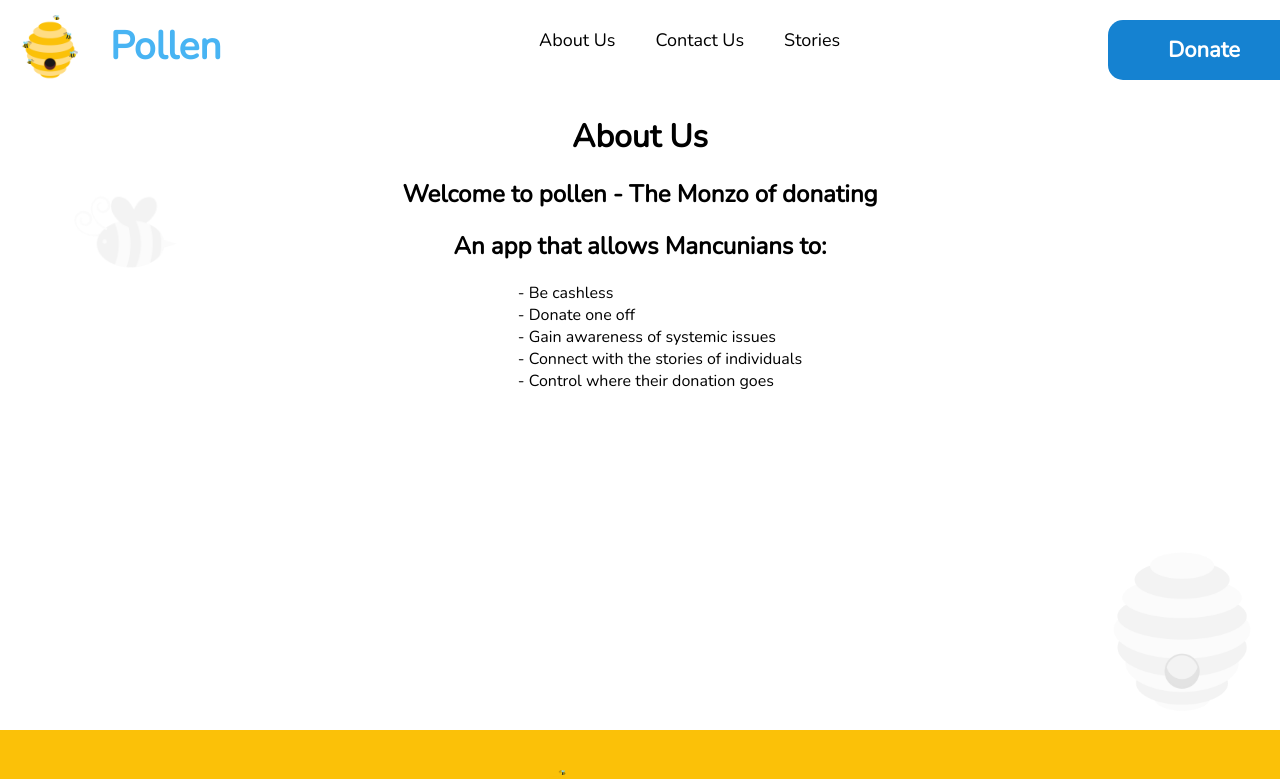
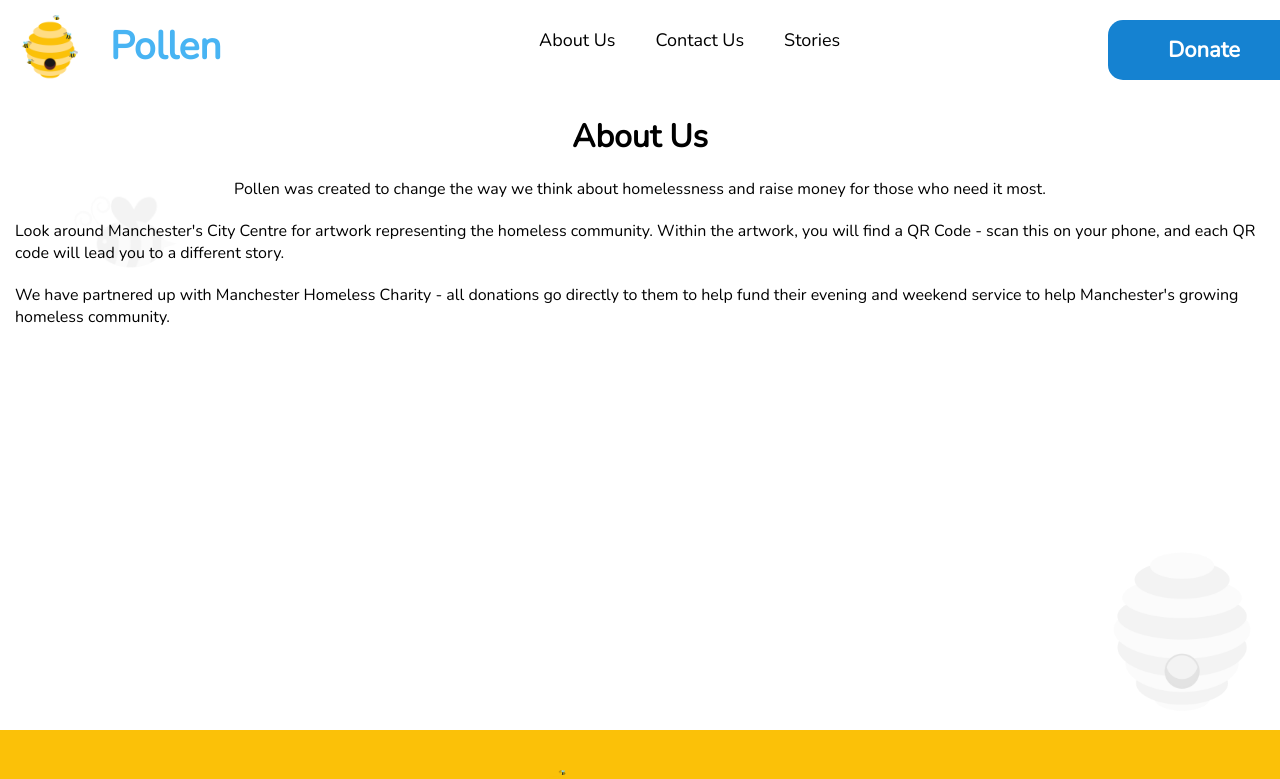
Before and after one commit to CharlyMannion/project-pollen-frontend, a React (Create React App) app: page /aboutus in a window 1280 px wide. Shown: the top 779 px of the page. Built offline with nearby package versions, Linux system fonts and the light colour scheme.

Commit message:
updates aboutUs component page

```diff
--- a/src/App.css
+++ b/src/App.css
@@ -195,6 +195,8 @@
   background-position: left top, right bottom;
   background-repeat: no-repeat;
   background-size: 20%, 15%;
+  padding-left: 10%;
+  padding-right: 10%;
 }
 
 @keyframes App-logo-spin {
--- a/src/pages/AboutUs.jsx
+++ b/src/pages/AboutUs.jsx
@@ -6,21 +6,10 @@
     return (
       <Fade>
       <body className="text-page">
-        <h1> About Us</h1>
-        <br/>
-        <h2>
-            Welcome to pollen - The Monzo of donating
-        </h2>
-        <br />
-        <h2>An app that allows Mancunians to:</h2>
-        <br />
-        <ul class="bullet">
-          <li>- Be cashless</li>
-          <li>- Donate one off</li>
-          <li>- Gain awareness of systemic issues</li>
-          <li>- Connect with the stories of individuals</li>
-          <li>- Control where their donation goes</li>
-        </ul>
+        <h1> About Us</h1><br />
+        <p>Pollen was created to change the way we think about homelessness and raise money for those who need it most.</p><br />
+        <p>Look around Manchester's City Centre for artwork representing the homeless community. Within the artwork, you will find a QR Code - scan this on your phone, and each QR code will lead you to a different story.</p><br />
+        <p>We have partnered up with Manchester Homeless Charity - all donations go directly to them to help fund their evening and weekend service to help Manchester's growing homeless community.</p><br />
       </body>
       </Fade>
     );
```
